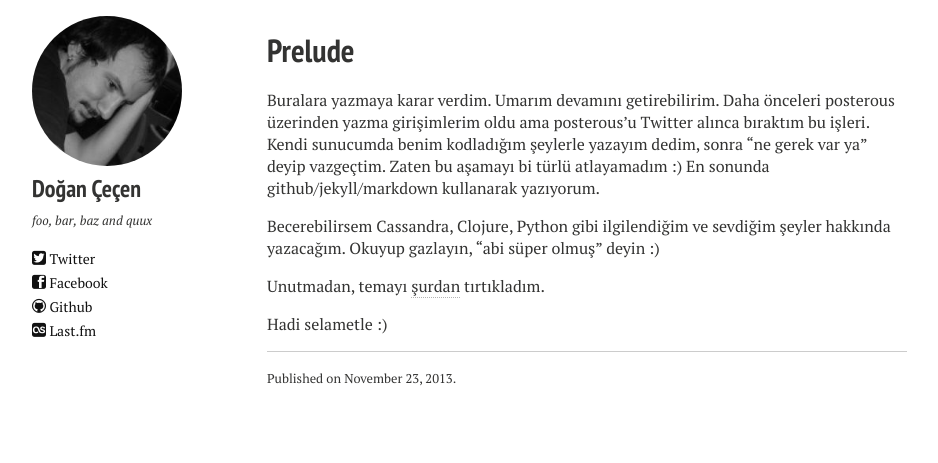
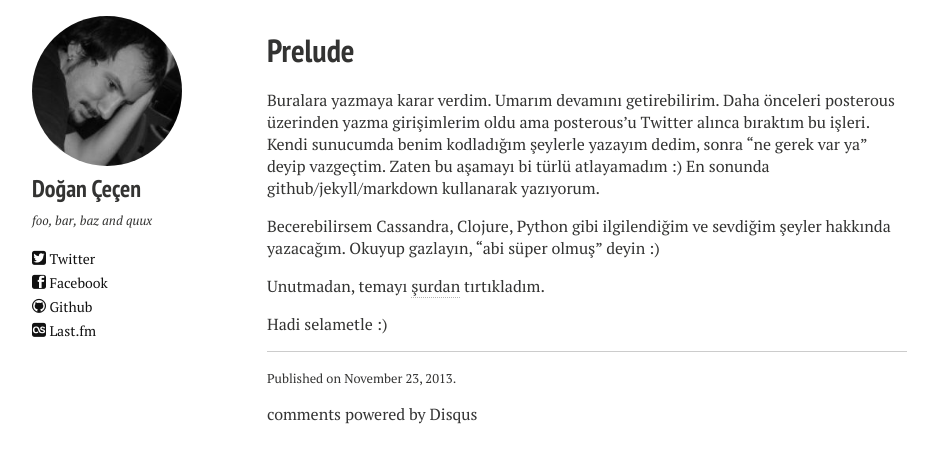
Before and after one commit to sepeth/sepeth.github.io, a Jekyll site: the page built from _posts/2013-11-23-prelude.md, in a window 1280 px wide. Shown: the top 463 px of the page, without its empty margins (53-991 px from the left). Built offline with Jekyll 4.4.1, drawn with Linux system fonts in a browser that asks for light colours; nearby versions of some CDN libraries; comment, search, counter and statistics services are not loaded.

Commit message:
Add disqus

```diff
--- /dev/null
+++ b/_includes/disqus.html
@@ -0,0 +1,14 @@
+<div id="disqus_thread"></div>
+<script type="text/javascript">
+    /* * * CONFIGURATION VARIABLES: EDIT BEFORE PASTING INTO YOUR WEBPAGE * * */
+    var disqus_shortname = 'sepeth'; // required: replace example with your forum shortname
+
+    /* * * DON'T EDIT BELOW THIS LINE * * */
+    (function() {
+        var dsq = document.createElement('script'); dsq.type = 'text/javascript'; dsq.async = true;
+        dsq.src = '//' + disqus_shortname + '.disqus.com/embed.js';
+        (document.getElementsByTagName('head')[0] || document.getElementsByTagName('body')[0]).appendChild(dsq);
+    })();
+</script>
+<noscript>Please enable JavaScript to view the <a href="http://disqus.com/?ref_noscript">comments powered by Disqus.</a></noscript>
+<a href="http://disqus.com" class="dsq-brlink">comments powered by <span class="logo-disqus">Disqus</span></a>
--- a/_layouts/post.html
+++ b/_layouts/post.html
@@ -30,6 +30,9 @@
         <p class="byline">Published on <time datetime="{{ page.date | date_to_xmlschema }}" itemprop="datePublished">{{ page.date | date: "%B %d, %Y" }}</time>{% if page.modified %} and last modified on <time datetime="{{ page.modified | date: "%Y-%m-%d" }}" itemprop="dateModified">{{ page.modified | date: "%B %d, %Y" }}</time>{% endif %}</span></span>.</p>
       </footer>
     </div><!-- /.article-wrap -->
+
+    {% include disqus.html %}
+
   </article>
 </div><!-- /#main -->
 
```
